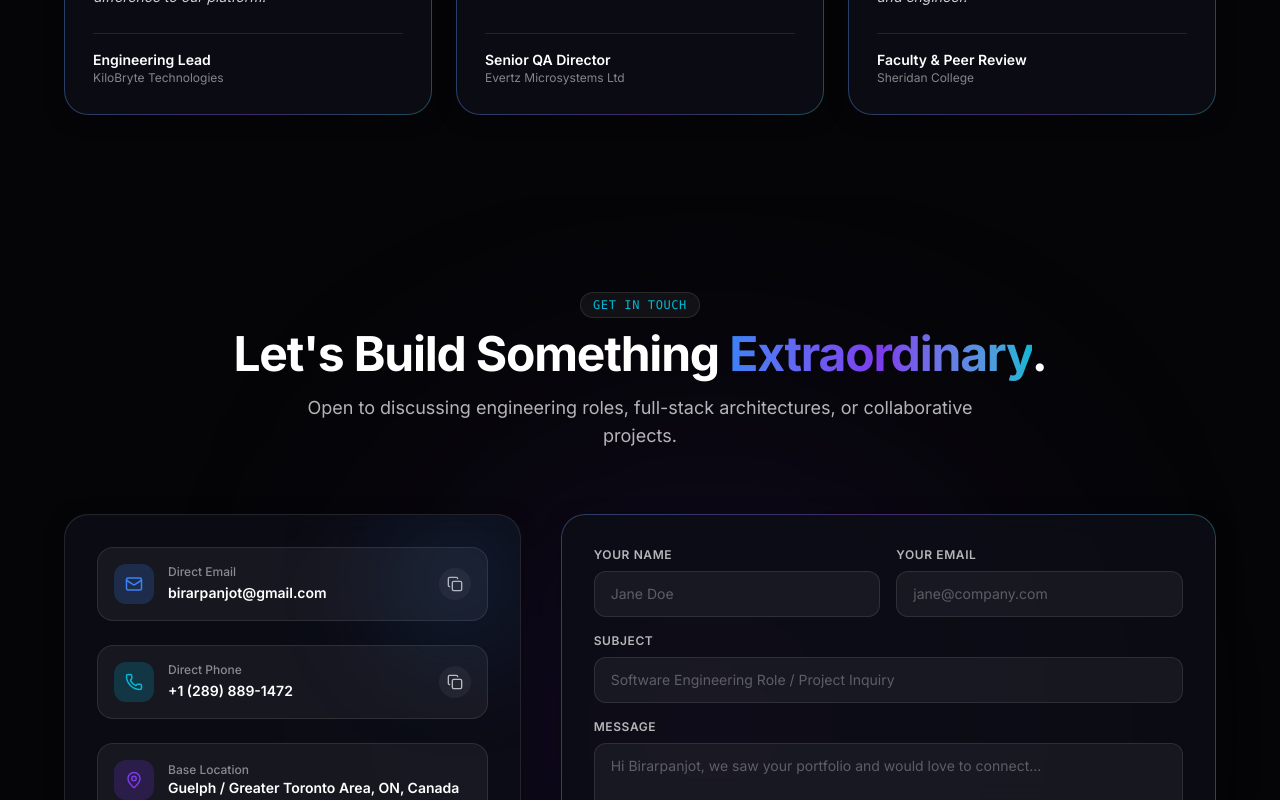
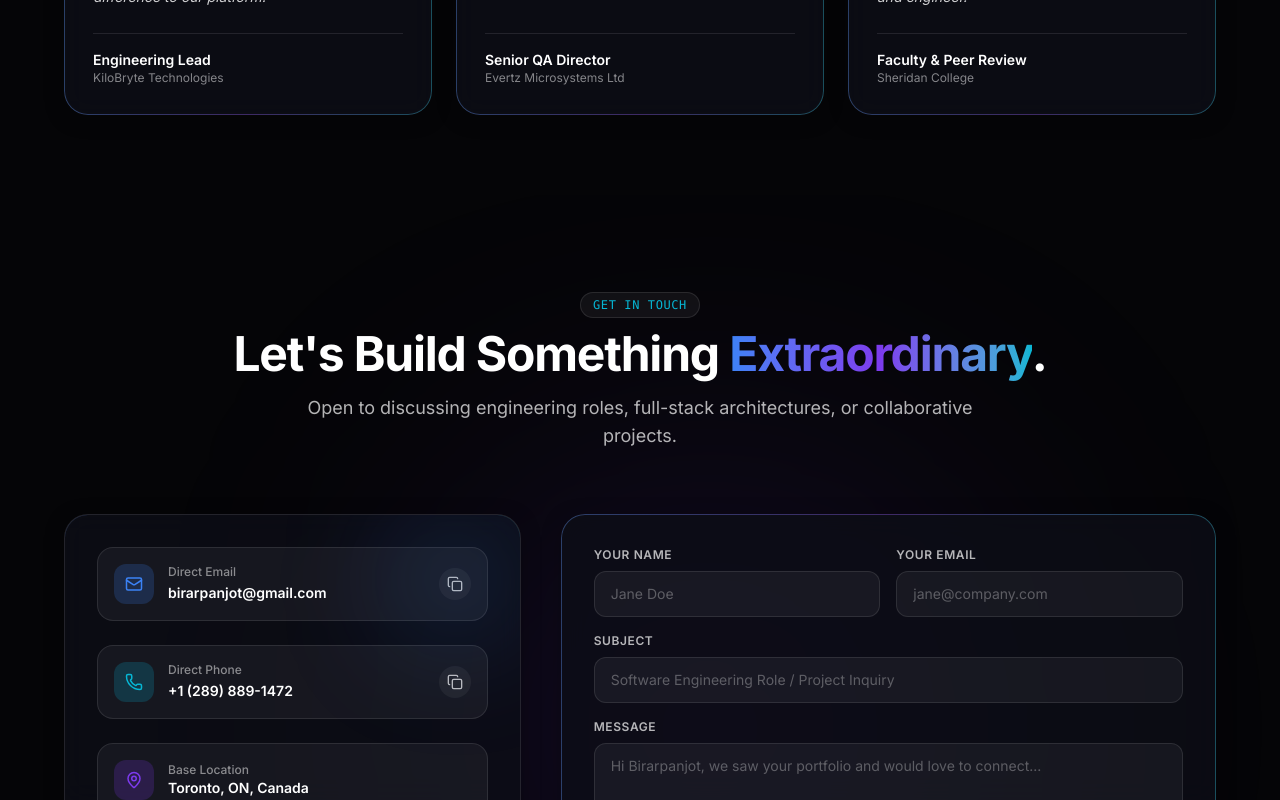
Before and after one commit to arpankanwer/portfolio, a Next.js app: page / in a window 1280 px wide. Shown: the part 11200-12000 px from the top of the page. Built offline with nearby package versions, Linux system fonts and the light colour scheme; no server answers.

Commit message:
fix: update base location in Contact component

```diff
--- a/components/Contact.tsx
+++ b/components/Contact.tsx
@@ -143,7 +143,7 @@ export default function Contact() {
                 <div>
                   <h3 className="text-xs text-slate-500 dark:text-white/50 font-medium">Base Location</h3>
                   <p className="text-sm font-semibold text-slate-900 dark:text-white">
-                    Guelph / Greater Toronto Area, ON, Canada
+                    Toronto, ON, Canada
                   </p>
                 </div>
               </div>
```
Also changed, not shown: 1 other file (tests, documents, lock files or other folders).
